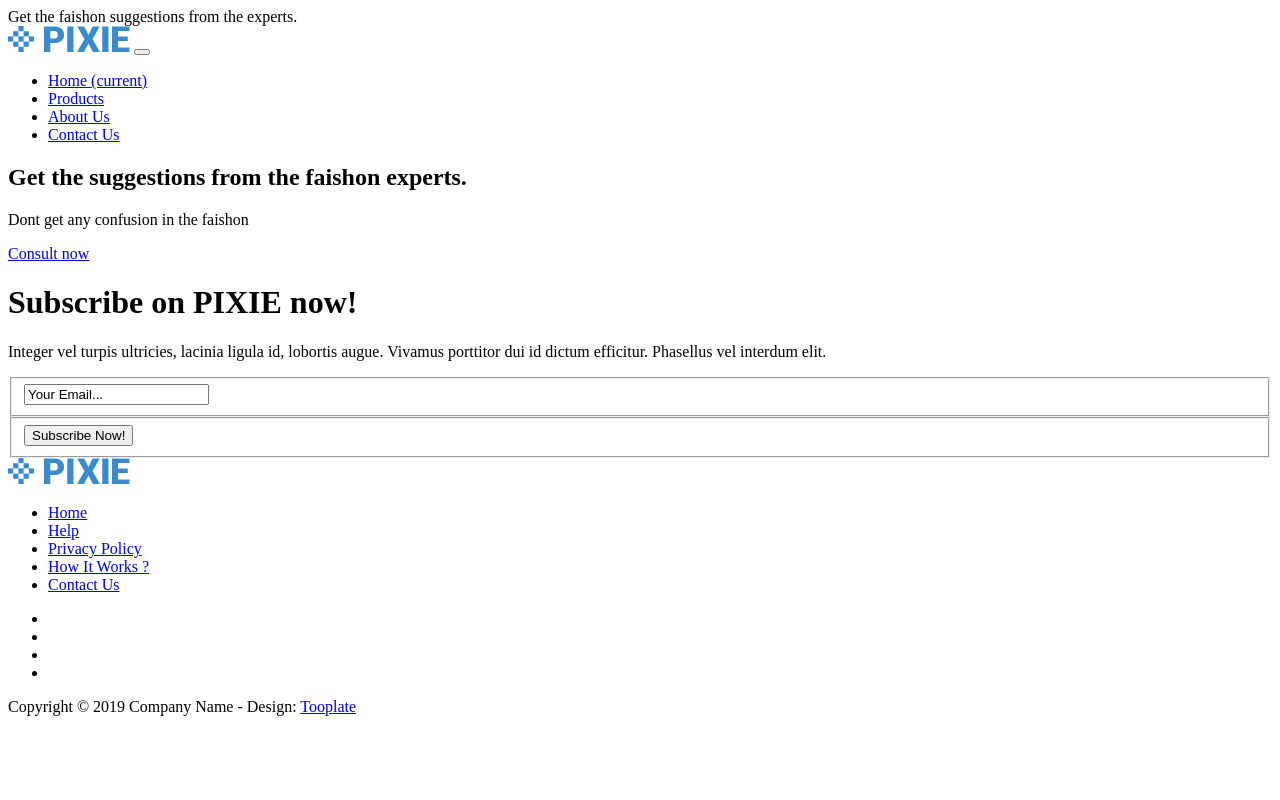
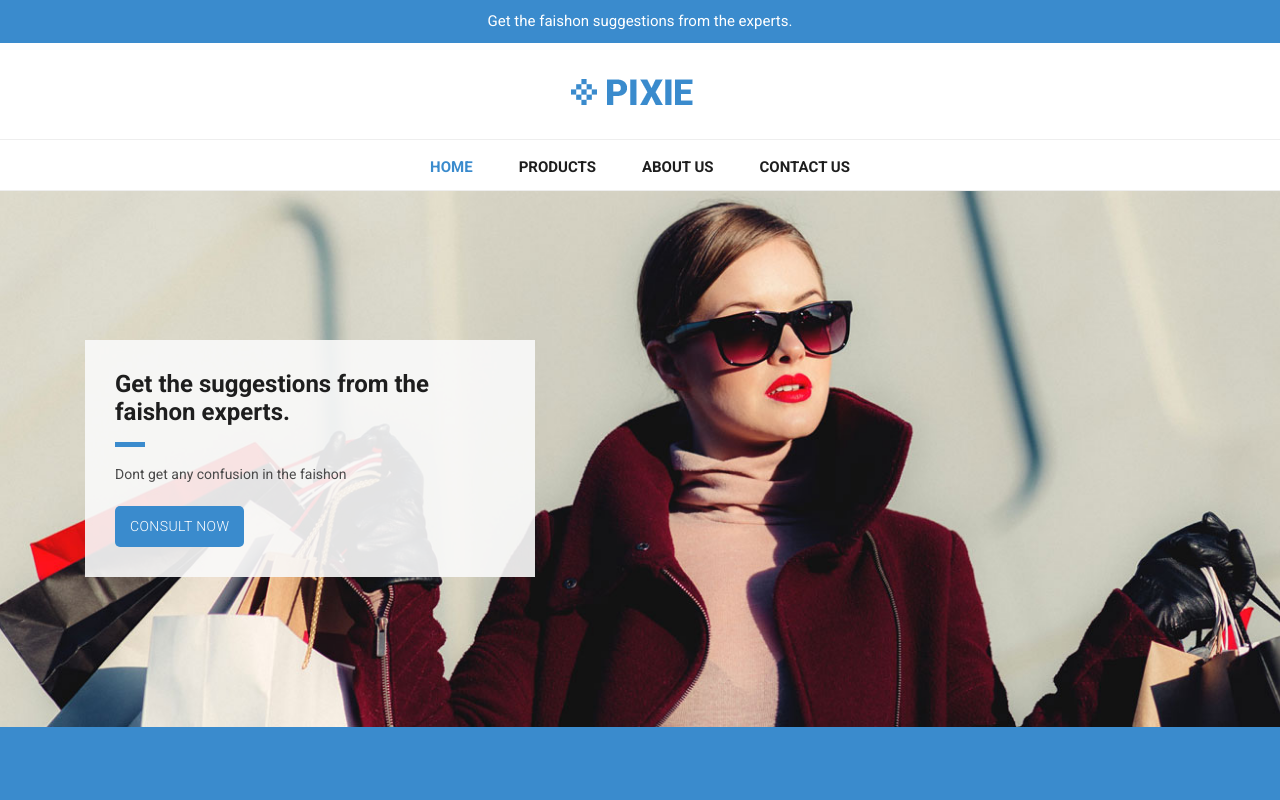
Before and after one commit to prateek0635/confused, a plain HTML site: page index.html in a window 1280 px wide. Shown: the top 800 px of the page. Drawn offline with Linux system fonts and the light colour scheme; the site is published under a folder, as on GitHub Pages, so addresses that start at the root find nothing.

Commit message:
Update index.html

```diff
--- a/index.html
+++ b/index.html
@@ -12,13 +12,13 @@
     <title>Confused fashion</title>
 
     <!-- Bootstrap core CSS -->
-    <link href="/vendor/bootstrap/css/bootstrap.min.css" rel="stylesheet">
+    <link href="vendor/bootstrap/css/bootstrap.min.css" rel="stylesheet">
 
 
     <!-- Additional CSS Files -->
-    <link rel="stylesheet" href="/assets/css/fontawesome.css">
-    <link rel="stylesheet" href="/assets/css/tooplate-main.css">
-    <link rel="stylesheet" href="/assets/css/owl.css">
+    <link rel="stylesheet" href="assets/css/fontawesome.css">
+    <link rel="stylesheet" href="assets/css/tooplate-main.css">
+    <link rel="stylesheet" href="assets/css/owl.css">
 <!--
 Tooplate 2114 Pixie
 https://www.tooplate.com/view/2114-pixie
```
